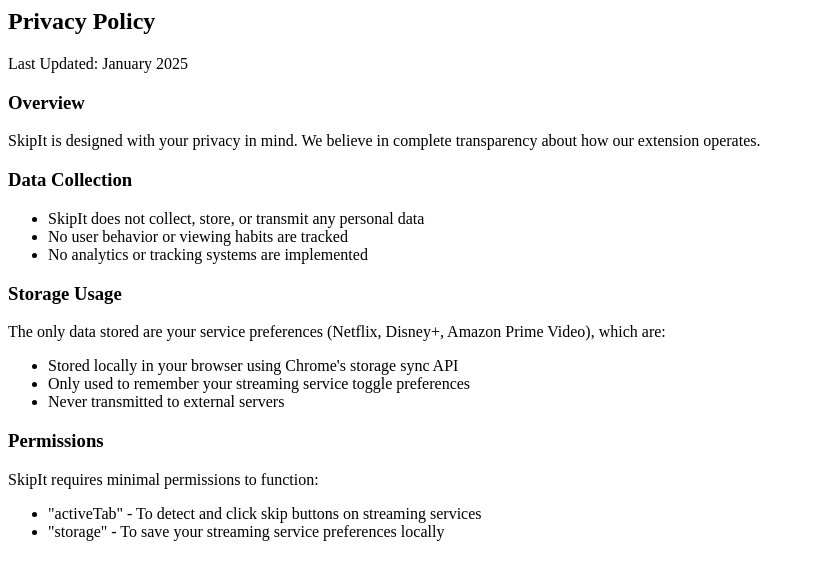
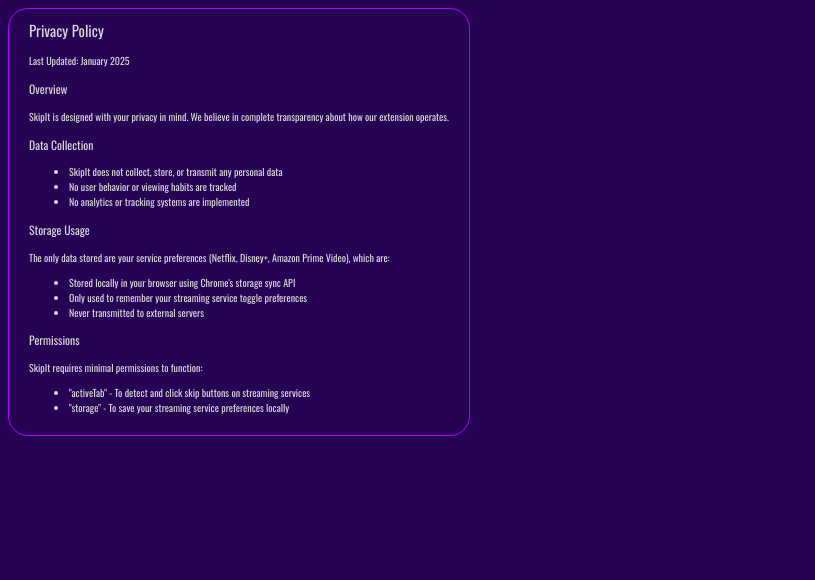
Before and after one commit to tobiasfoster/skipit, a browser extension: page docs/privacy.html in a window 1280 px wide. Shown: the whole page, without its empty margins (0-815 px from the left). Drawn offline with nearby package versions, Linux system fonts and the light colour scheme.

Commit message:
privacy policy update

```diff
--- a/docs/privacy.html
+++ b/docs/privacy.html
@@ -1,5 +1,8 @@
 <html>
-  <body>
+  <head>
+    <link rel="stylesheet" href="../styles/popup.css">
+  </head>
+  <body style="width: fit-content; height: fit-content;">
     <div class="privacy-section"></div>
       <h2 class="privacy-title oswald-400">Privacy Policy</h2>
       <div class="privacy-content">
```
